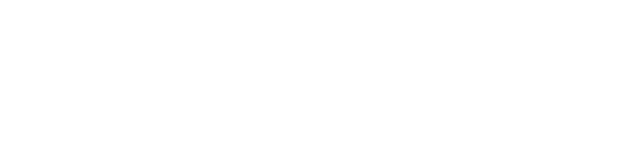
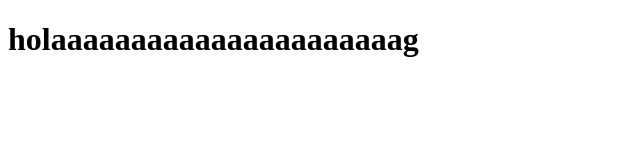
Before and after one commit to CalebVicto/ciz-tec, a plain HTML site: page index.html in a window 1280 px wide. Shown: the whole page, without its empty margins (0-640 px from the left). Drawn offline with Linux system fonts and the light colour scheme.

Commit message:
comiteado

```diff
--- a/index.html
+++ b/index.html
@@ -9,7 +9,7 @@
 </head>
 
 <body>
-
+  <h1>holaaaaaaaaaaaaaaaaaaaaaag</h1>
 </body>
 
 </html>
```
